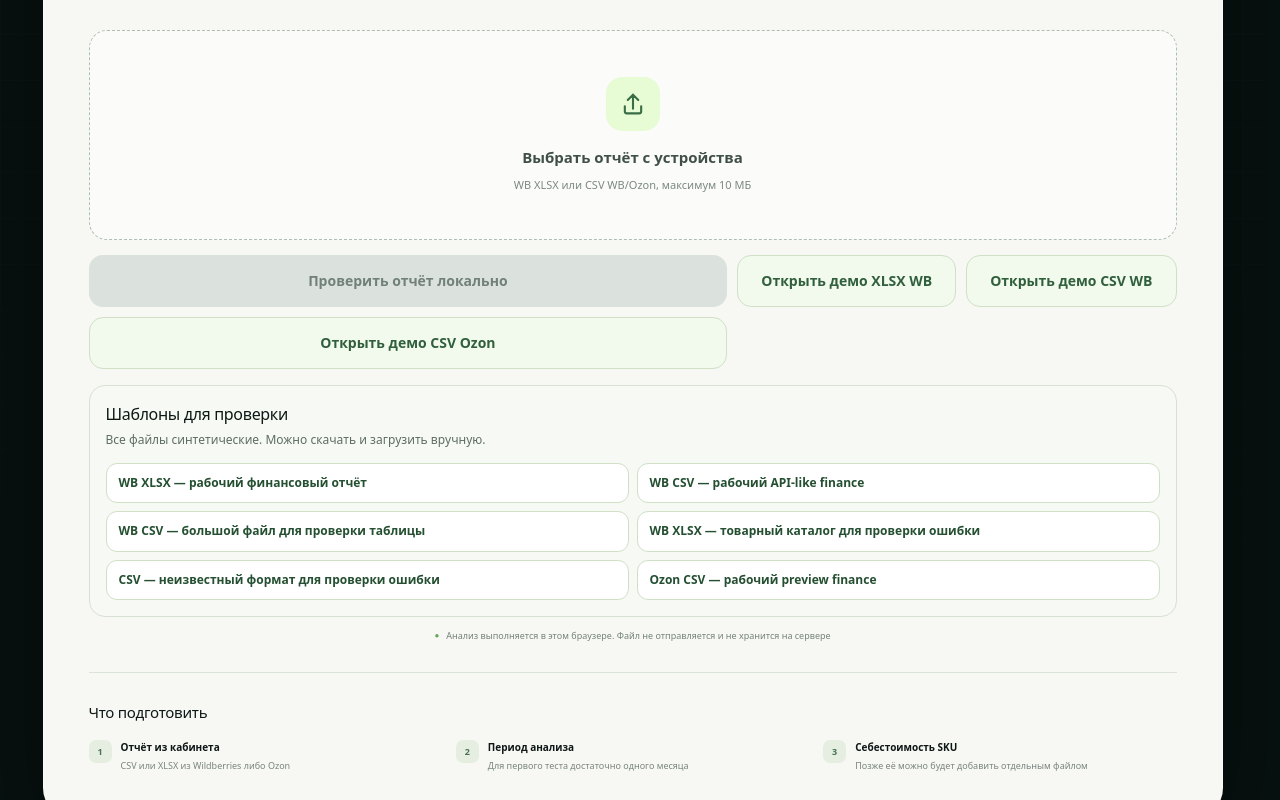
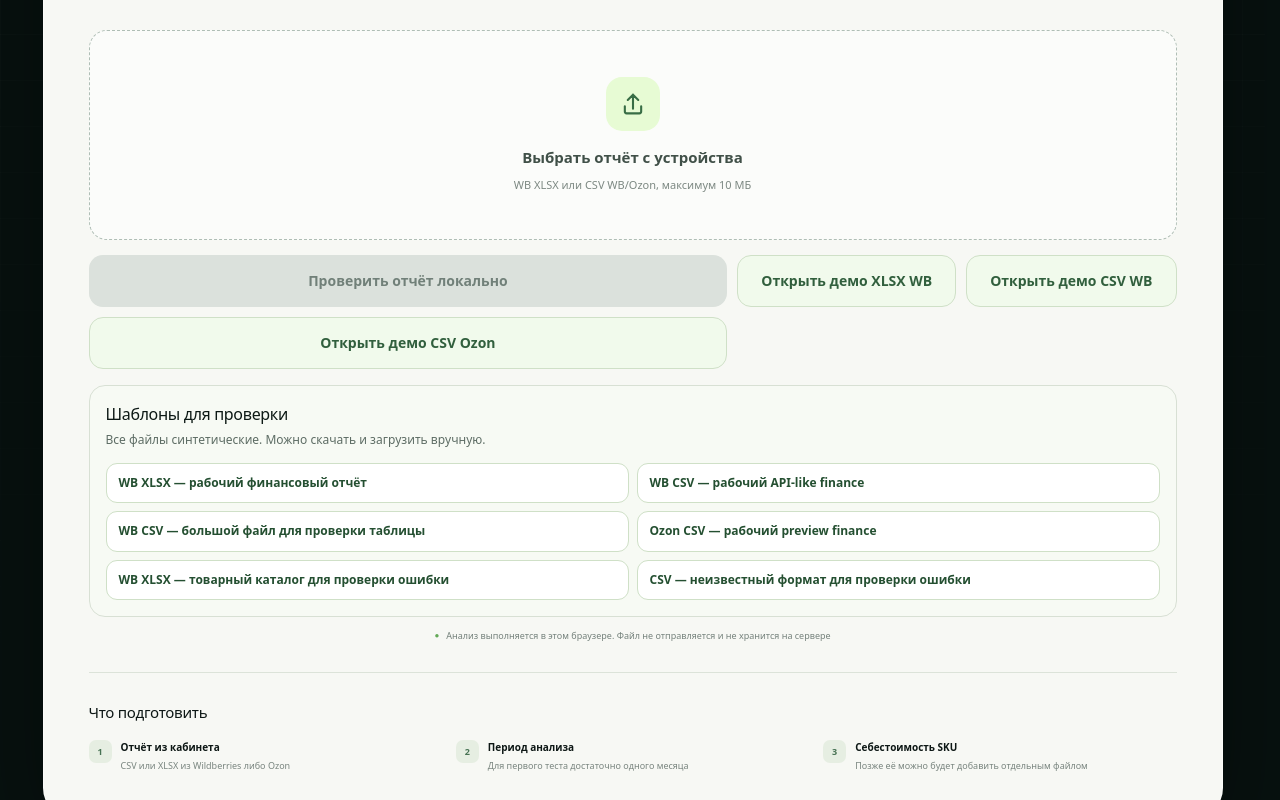
Before and after one commit to aegorova004-ui/Profit-Doctor-WB-Ozon, a Next.js app: page /upload in a window 1280 px wide. Shown: the part 380-1180 px from the top of the page. Built offline with nearby package versions, Linux system fonts and the light colour scheme.

Commit message:
Разделить рабочие и негативные demo fixtures

```diff
--- a/src/components/report-upload.tsx
+++ b/src/components/report-upload.tsx
@@ -14,10 +14,11 @@
 } from "@/domain/reports/diagnose-report";
 import { parseCsvRows } from "@/domain/reports/csv";
 import {
-  DEMO_TEMPLATE_LINKS,
   OZON_CSV_DEMO_REPORT,
+  PUBLIC_DEMO_TEMPLATE_LINKS,
   WB_CSV_DEMO_REPORT,
   WB_XLSX_DEMO_REPORT,
+  WORKING_DEMO_TEMPLATE_LINKS,
 } from "@/domain/reports/demo-fixtures";
 import { detectReportMarketplace } from "@/domain/reports/detect-marketplace";
 import {
@@ -198,7 +199,7 @@
       missing.length > 0
         ? missing
         : ["Поддерживаемая строка заголовков финансового отчёта"],
-    templateLinks: DEMO_TEMPLATE_LINKS,
+    templateLinks: WORKING_DEMO_TEMPLATE_LINKS,
   };
 }
 
@@ -230,7 +231,7 @@
         "Не удалось безопасно прочитать заголовки файла. Попробуйте сохранить отчёт заново или сравнить его с демо-шаблоном.",
       foundColumns: [],
       missingColumns: ["Поддерживаемая строка заголовков финансового отчёта"],
-      templateLinks: DEMO_TEMPLATE_LINKS,
+      templateLinks: WORKING_DEMO_TEMPLATE_LINKS,
     };
   }
 }
@@ -1347,7 +1348,7 @@
           <p>Все файлы синтетические. Можно скачать и загрузить вручную.</p>
         </div>
         <ul>
-          {DEMO_TEMPLATE_LINKS.map((template) => (
+          {PUBLIC_DEMO_TEMPLATE_LINKS.map((template) => (
             <li key={template.href}>
               <a href={template.href} download>
                 {template.description}
--- a/src/domain/reports/demo-fixtures.ts
+++ b/src/domain/reports/demo-fixtures.ts
@@ -28,7 +28,7 @@
   mimeType: "text/csv",
 };
 
-export const DEMO_TEMPLATE_LINKS = [
+export const WORKING_DEMO_TEMPLATE_LINKS = [
   {
     href: WB_XLSX_DEMO_REPORT.href,
     label: "WB XLSX demo",
@@ -45,6 +45,14 @@
     description: "WB CSV — большой файл для проверки таблицы",
   },
   {
+    href: OZON_CSV_DEMO_REPORT.href,
+    label: "Ozon CSV demo",
+    description: "Ozon CSV — рабочий preview finance",
+  },
+] as const;
+
+export const NEGATIVE_DEMO_TEMPLATE_LINKS = [
+  {
     href: "/demo/wb-product-catalog-not-finance.xlsx",
     label: "WB catalog XLSX negative demo",
     description: "WB XLSX — товарный каталог для проверки ошибки",
@@ -54,13 +62,13 @@
     label: "Unsupported CSV negative demo",
     description: "CSV — неизвестный формат для проверки ошибки",
   },
-  {
-    href: OZON_CSV_DEMO_REPORT.href,
-    label: "Ozon CSV demo",
-    description: "Ozon CSV — рабочий preview finance",
-  },
 ] as const;
 
-export const PUBLIC_DEMO_FILE_NAMES = DEMO_TEMPLATE_LINKS.map((template) =>
-  template.href.replace("/demo/", ""),
+export const PUBLIC_DEMO_TEMPLATE_LINKS = [
+  ...WORKING_DEMO_TEMPLATE_LINKS,
+  ...NEGATIVE_DEMO_TEMPLATE_LINKS,
+] as const;
+
+export const PUBLIC_DEMO_FILE_NAMES = PUBLIC_DEMO_TEMPLATE_LINKS.map(
+  (template) => template.href.replace("/demo/", ""),
 );
```
